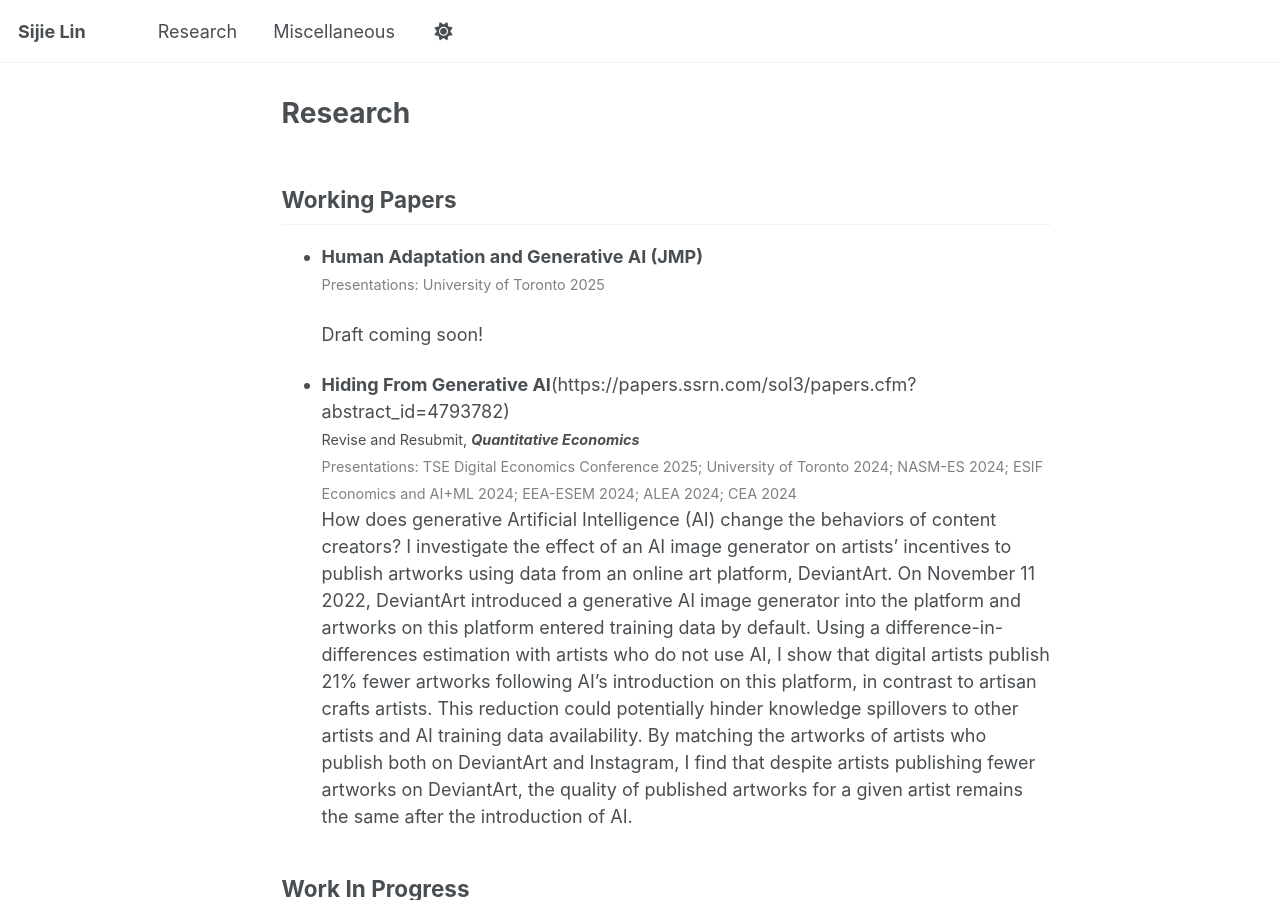
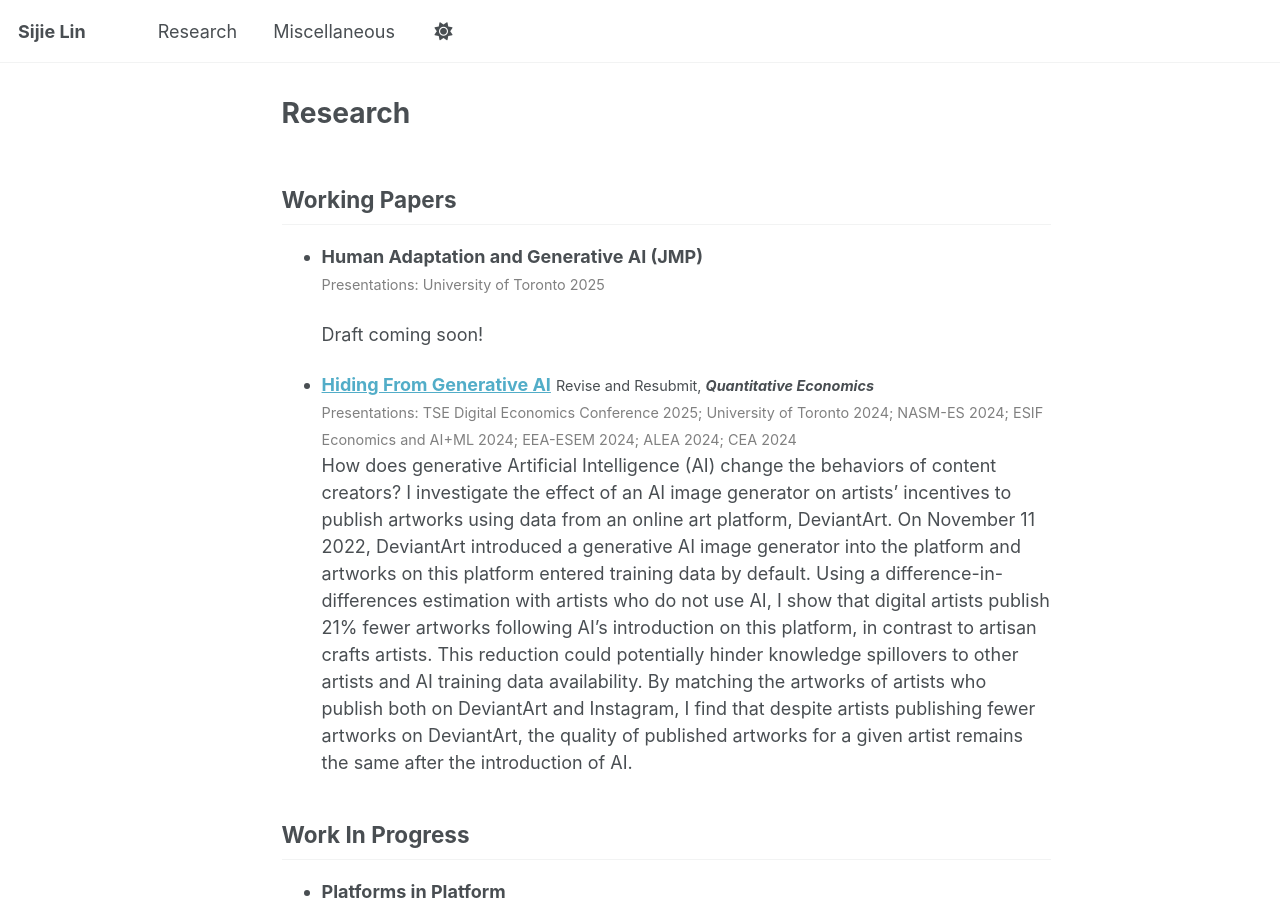
Before and after one commit to sijielin/sijielin.github.io, a Jekyll site: the page built from _pages/research.md, in a window 1280 px wide and 900 px high. Built offline with Jekyll 4.4.1, drawn with Linux system fonts in a browser that asks for light colours.

Commit message:
Update research.md

```diff
--- a/_pages/research.md
+++ b/_pages/research.md
@@ -12,7 +12,7 @@ author_profile: false
 
   Draft coming soon!
 
-- **Hiding From Generative AI**(https://papers.ssrn.com/sol3/papers.cfm?abstract_id=4793782)
+- **[Hiding From Generative AI](https://papers.ssrn.com/sol3/papers.cfm?abstract_id=4793782)**
   <span style="font-size: 0.8em;">Revise and Resubmit, <span style="font-weight: bold; font-style: italic;">Quantitative Economics</span></span>
   <span style="font-size: 0.8em; color: gray;">Presentations: TSE Digital Economics Conference 2025; University of Toronto 2024; NASM-ES 2024; ESIF Economics and AI+ML 2024; EEA-ESEM 2024; ALEA 2024; CEA 2024 </span>
   How does generative Artificial Intelligence (AI) change the behaviors of content creators? I investigate the effect of an AI image generator on artists’ incentives to publish artworks using data from an online art platform, DeviantArt. On November 11 2022, DeviantArt introduced a generative AI image generator into the platform and artworks on this platform entered training data by default. Using a difference-in-differences estimation with artists who do not use AI, I show that digital artists publish 21% fewer artworks following AI’s introduction on this platform, in contrast to artisan crafts artists. This reduction could potentially hinder knowledge spillovers to other artists and AI training data availability. By matching the artworks of artists who publish both on DeviantArt and Instagram, I find that despite artists publishing fewer artworks on DeviantArt, the quality of published artworks for a given artist remains the same after the introduction of AI.
```
